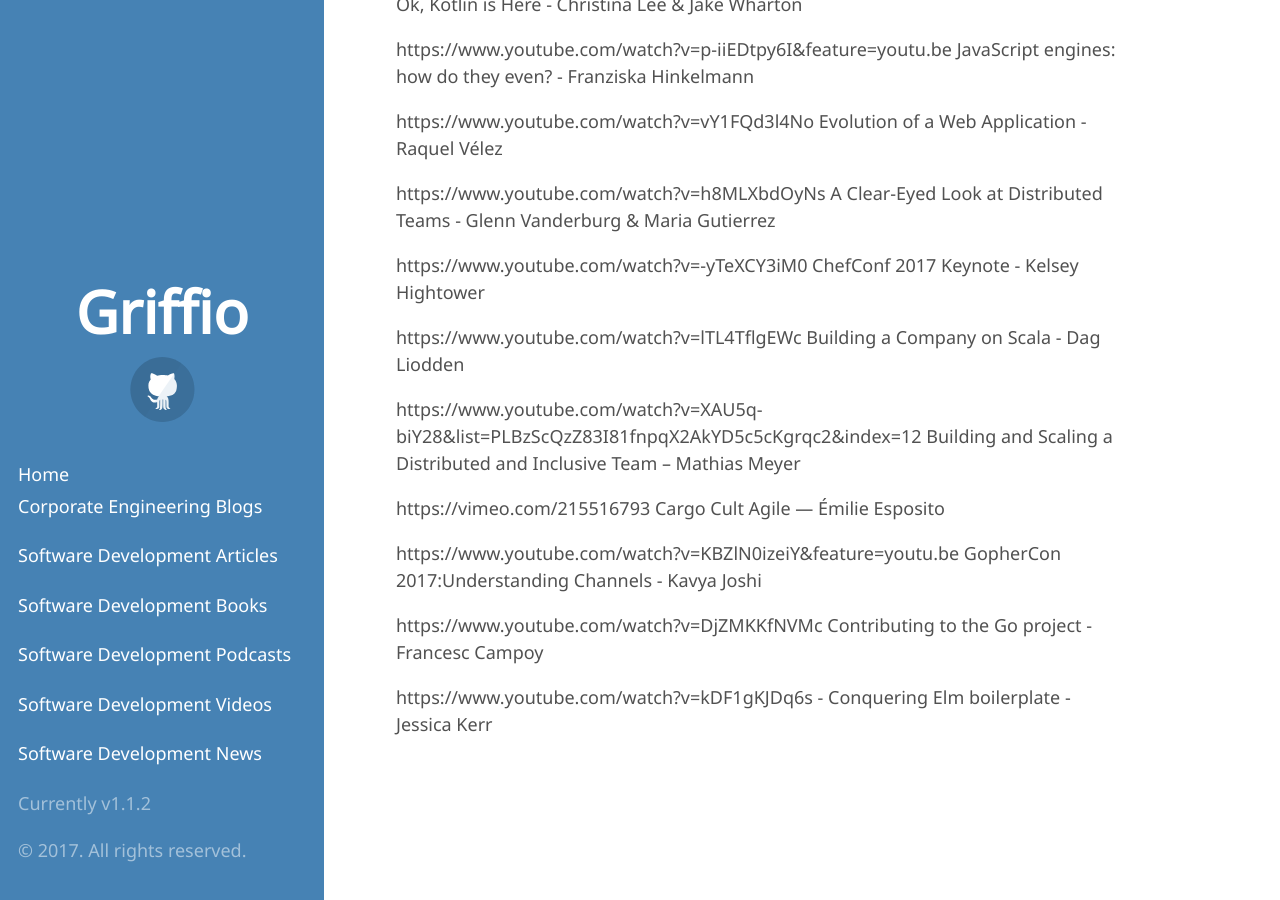
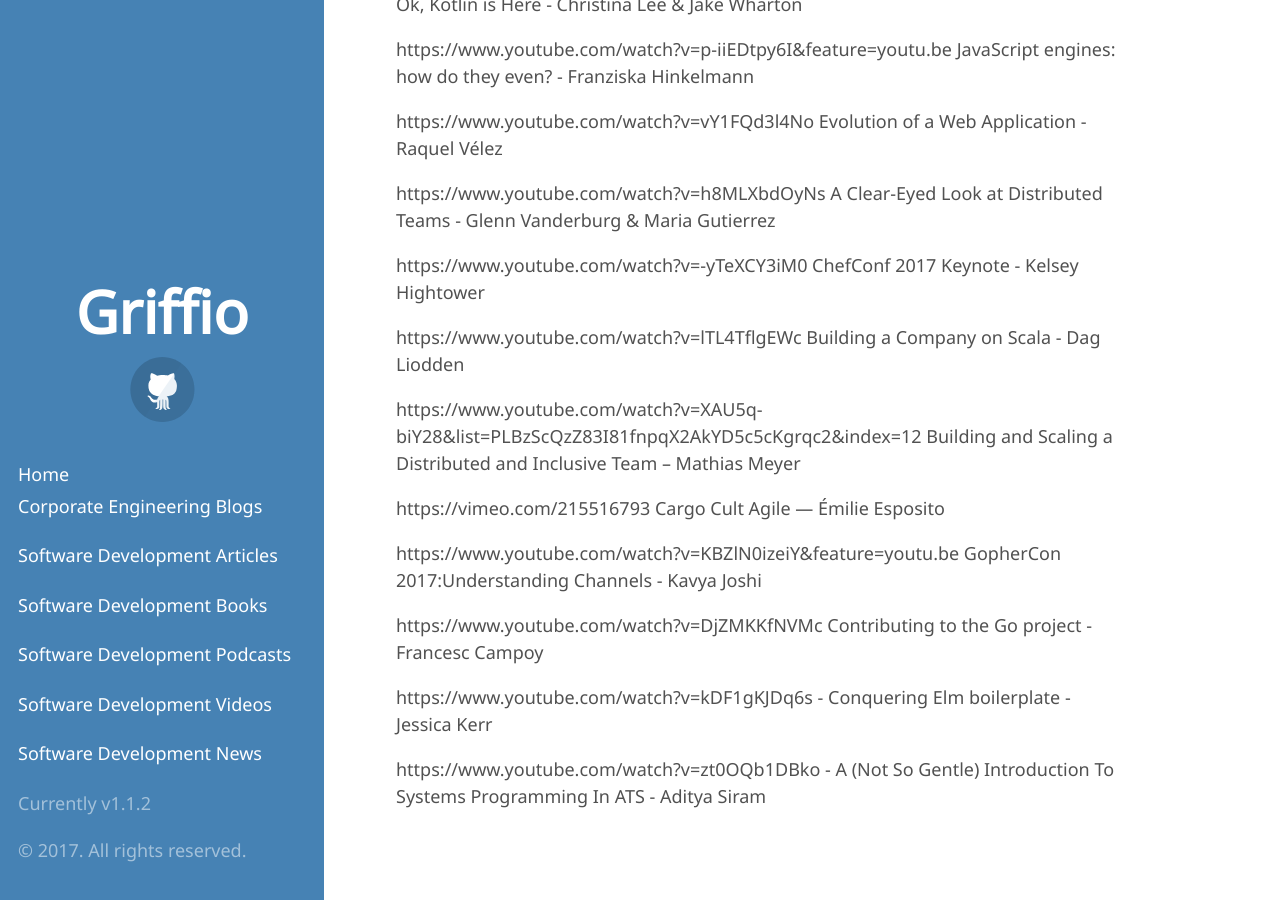
Before and after one commit to griffio/griffio.github.io, a Jekyll site: the page built from tech_talks_highlighted_2017.md, in a window 1280 px wide and 900 px high, scrolled down 1143 px. Built offline with Jekyll 4.4.1, drawn with Linux system fonts in a browser that asks for light colours; some web fonts are replaced; our own code applies the rules of GitHub Pages for plain Markdown files.

Commit message:
A (Not So Gentle) Introduction To Systems Programming In ATS

```diff
--- a/tech_talks_highlighted_2017.md
+++ b/tech_talks_highlighted_2017.md
@@ -47,3 +47,5 @@
 https://www.youtube.com/watch?v=DjZMKKfNVMc Contributing to the Go project - Francesc Campoy
 
 https://www.youtube.com/watch?v=kDF1gKJDq6s - Conquering Elm boilerplate - Jessica Kerr
+
+https://www.youtube.com/watch?v=zt0OQb1DBko - A (Not So Gentle) Introduction To Systems Programming In ATS - Aditya Siram
```
